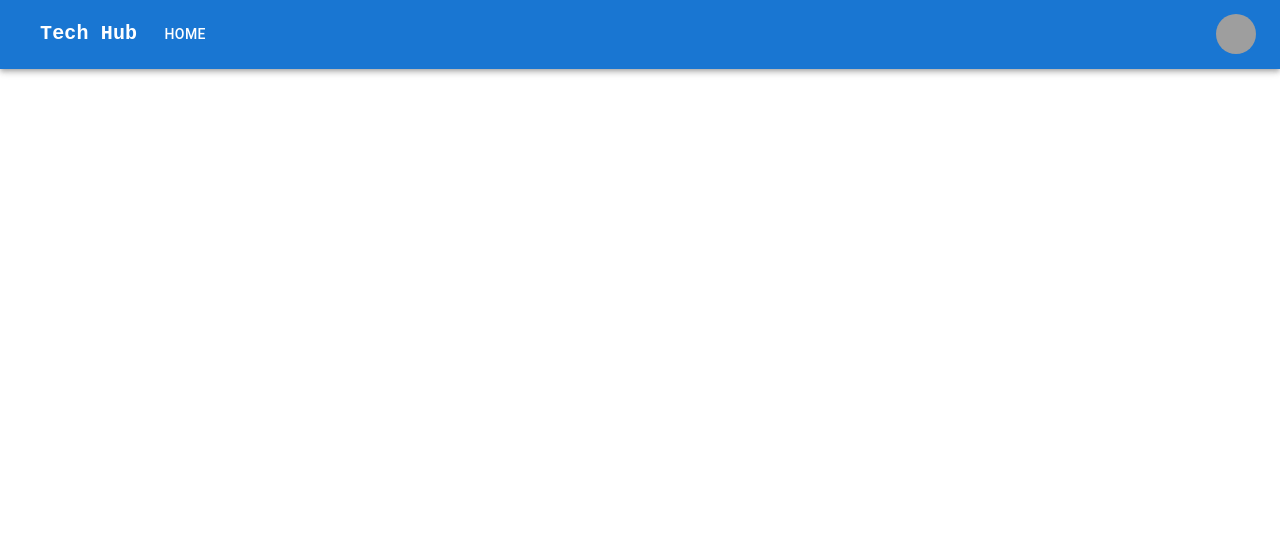
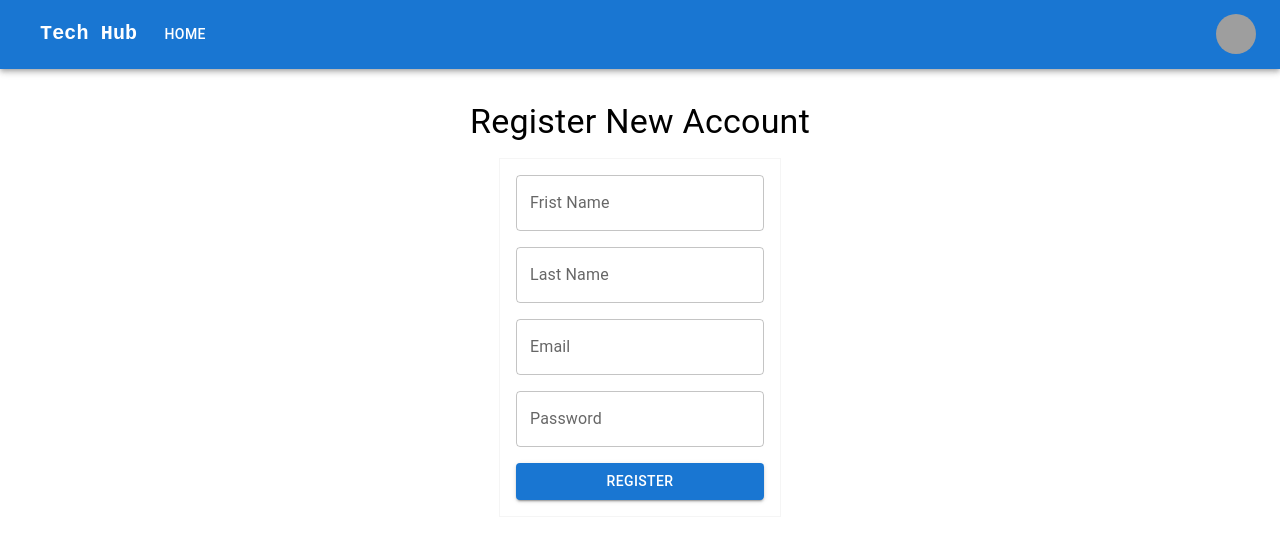
Before and after one commit to Ali-Dawud/E-Commerce_MERN, a React (Vite) app in the folder frontend/: page /register in a window 1280 px wide. Before the commit this address had no page. Shown: the top 542 px of the page. Built offline with nearby package versions, Linux system fonts and the light colour scheme; grey boxes are pictures that could not be loaded; some icons are missing.

Commit message:
Register Page

```diff
--- a/frontend/src/App.tsx
+++ b/frontend/src/App.tsx
@@ -1,6 +1,7 @@
 import { BrowserRouter, Route, Routes } from "react-router-dom";
 import HomePage from "./pages/HomePage";
 import NavBar from "./Components/NavBar";
+import RegisterPage from "./pages/RegisterPage";
 
 function App() {
   return (
@@ -8,6 +9,7 @@
       <NavBar />
       <Routes>
         <Route path="/" element={<HomePage />} />
+        <Route path="/register" element={<RegisterPage />} />
       </Routes>
     </BrowserRouter>
   );
--- /dev/null
+++ b/frontend/src/pages/RegisterPage.tsx
@@ -0,0 +1,102 @@
+import { Box, Button, TextField } from "@mui/material";
+import Container from "@mui/material/Container";
+import Typography from "@mui/material/Typography";
+import { useRef, useState } from "react";
+import { BASE_URL } from "../constants/baseUrl";
+
+function RegisterPage() {
+  const [error, setError] = useState("");
+
+  const firstNameRef = useRef<HTMLInputElement>(null);
+  const lastNameRef = useRef<HTMLInputElement>(null);
+  const emailRef = useRef<HTMLInputElement>(null);
+  const passwordRef = useRef<HTMLInputElement>(null);
+
+  const onSumbit = async () => {
+    const firstName = firstNameRef.current?.value;
+    const lastName = lastNameRef.current?.value;
+    const email = emailRef.current?.value;
+    const password = passwordRef.current?.value;
+
+    if (!firstName || !lastName || !email || !password) {
+      setError("Check submitted data");
+      return;
+    }
+
+    //Make the call to API to create the user
+    const response = await fetch(`${BASE_URL}user/register`, {
+      method: "POST",
+      headers: { "Content-Type": "application/json" },
+      body: JSON.stringify({ firstName, lastName, email, password }),
+    });
+
+    if (!response.ok) {
+      setError("Unble to register user, please try different credientials!");
+      return;
+    }
+
+    const data = await response.json();
+
+    console.log(data)
+  };
+
+  return (
+    <Container>
+      <Box
+        sx={{
+          display: "flex",
+          flexDirection: "column",
+          justifyContent: "center",
+          alignItems: "center",
+          mt: 4,
+        }}
+      >
+        <Typography variant="h4">Register New Account</Typography>
+        <Box
+          sx={{
+            display: "flex",
+            flexDirection: "column",
+            gap: 2,
+            mt: 2,
+            border: 1,
+            borderColor: "#f5f5f5",
+            p: 2,
+          }}
+        >
+          <TextField
+            inputRef={firstNameRef}
+            name="firstName"
+            label="Frist Name"
+            variant="outlined"
+          />
+          <TextField
+            inputRef={lastNameRef}
+            name="lastName"
+            label="Last Name"
+            variant="outlined"
+          />
+          <TextField
+            inputRef={emailRef}
+            name="email"
+            type="email"
+            label="Email"
+            variant="outlined"
+          />
+          <TextField
+            inputRef={passwordRef}
+            name="password"
+            type="password"
+            label="Password"
+            variant="outlined"
+          />
+          <Button onClick={onSumbit} variant="contained">
+            Register
+          </Button>
+          {error && <Typography sx={{ color: "red" }}>{error}</Typography>}
+        </Box>
+      </Box>
+    </Container>
+  );
+}
+
+export default RegisterPage;
```
